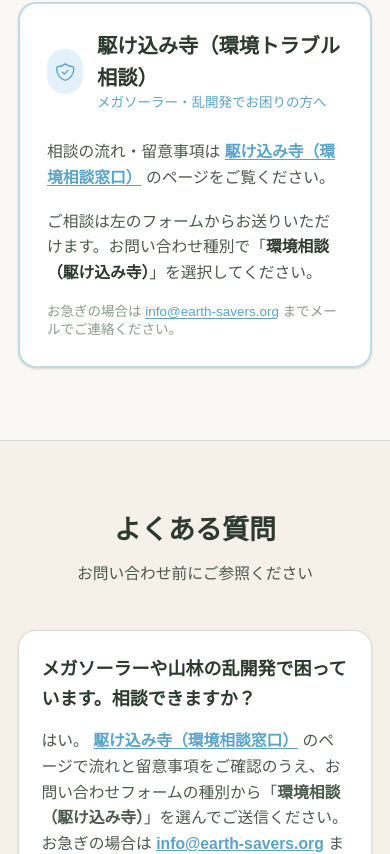
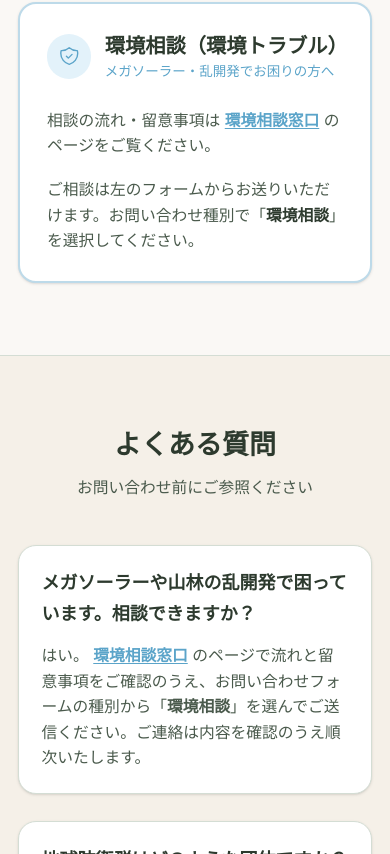
Before and after one commit to haitakamak-cmyk/earth-savers-web, a Next.js app: page /contact in a window 390 px wide. Shown: the part 1150-2004 px from the top of the page. Built offline with nearby package versions, Linux system fonts and the light colour scheme; a web font is replaced by a local one.

Commit message:
chore: earth-savers-web の未コミット変更をまとめて反映

```diff
--- a/src/app/about/page.tsx
+++ b/src/app/about/page.tsx
@@ -82,7 +82,7 @@ const faqItems = [
   },
   {
     q: "メガソーラー問題にはどう関わっていますか？",
-    a: "山林の乱開発や不適切な造成によるリスクを調査し、住民や自治体への情報提供、専門家の紹介、必要に応じた法的アドバイスなど、今後「駆け込み寺」としての支援が行えるように準備を進めています。",
+    a: "山林の乱開発や不適切な造成によるリスクを調査し、住民や自治体への情報提供、専門家の紹介、必要に応じた法的アドバイスなど、今後は環境相談としての支援が行えるように準備を進めています。",
   },
   {
     q: "水源地保全とは具体的に何をする活動ですか？",
--- a/src/app/activities/page.tsx
+++ b/src/app/activities/page.tsx
@@ -107,7 +107,7 @@ const activities: Activity[] = [
     tagColor: "text-coral bg-red-50",
     title: "環境破壊型開発の抑止・相談",
     description:
-      "相談受付、専門家との連携、実態調査、情報提供を通じて、環境破壊型開発の抑止に取り組んでいます。メガソーラーの無秩序な建設や山林の伐採など、地域が直面する課題に対して「駆け込み寺」として寄り添い、法的対応も視野に入れたサポートが行えるように準備を進めています。",
+      "相談受付、専門家との連携、実態調査、情報提供を通じて、環境破壊型開発の抑止に取り組んでいます。メガソーラーの無秩序な建設や山林の伐採など、地域が直面する課題に対して環境相談窓口として寄り添い、法的対応も視野に入れたサポートが行えるように準備を進めています。",
     image: "/images/photos/mega-solar.jpeg",
     imageAlt: "山を覆うメガソーラーの現状",
   },
--- a/src/app/api/contact/route.ts
+++ b/src/app/api/contact/route.ts
@@ -23,7 +23,7 @@ const CATEGORY_LABELS: Record<string, string> = {
   donation: "寄付・支援について",
   volunteer: "ボランティアについて",
   media: "取材・メディアについて",
-  "environment-consultation": "環境相談（駆け込み寺）",
+  "environment-consultation": "環境相談",
   other: "その他",
 };
 
--- a/src/app/consultation/page.tsx
+++ b/src/app/consultation/page.tsx
@@ -4,7 +4,7 @@ import type { Metadata } from "next";
 import { ORGANIZATION_NAME } from "@/lib/site";
 
 export const metadata: Metadata = {
-  title: "駆け込み寺（環境相談窓口）",
+  title: "環境相談窓口",
   description:
     "メガソーラーや風力発電など再エネ開発から地域・自然を守りたい方へ。" +
     `${ORGANIZATION_NAME}が弁護士と連携し、条例づくり・開発阻止の相談に応じます。`,
@@ -18,35 +18,55 @@ const concerns = [
   "条例で開発を止められるか法的に確認したい",
 ];
 
-const steps = [
+type Step = {
+  step: string;
+  title: string;
+  body: string;
+  link?: { label: string; href: string };
+};
+
+const steps: Step[] = [
   {
     step: "01",
-    title: "フォームから相談内容を送る",
-    body: "お名前・地域・開発計画の概要を記入してください。個人情報は厳重に管理します。",
+    title: "事例を読んで学ぶ",
+    body: "まずは全国の事例を読み、あなたの地域と似た状況がないか確認してください。条例運用・行政手続き・住民の動きなど、具体的な対応が記録されています。",
+    link: {
+      label: "事例集を読む →",
+      href: "/learn/topics/solar-wind-opposition-cases",
+    },
   },
   {
     step: "02",
-    title: "担当者から連絡",
-    body: "内容を確認のうえ、数日以内にメールでご連絡します。案件によっては連携弁護士を交えた相談に進みます。",
+    title: "近隣の仲間を集めて相談する",
+    body: "一人で動くより、近隣の住民と情報を共有し、状況を整理することが第一歩です。自治体への情報公開請求や議会への請願は、複数人で取り組むと効果的です。",
   },
   {
     step: "03",
-    title: "一緒に方針を考える",
-    body: "条例制定・パブコメ・住民説明会・法的手段など、地域の状況に合った選択肢を整理します。",
+    title: "事例をもとに対応を検討する",
+    body: "事例集の計画段階別対応表や、活動ツールキットを参考に、今の段階で打てる手を検討してください。",
+    link: { label: "活動ツールキット →", href: "/toolkit" },
+  },
+  {
+    step: "04",
+    title: "それでもわからないことがあれば相談する",
+    body: "自分たちで検討した上で、方法が見つからない・法的な判断が必要な場合は、環境相談窓口にお問い合わせください。連携する弁護士・専門家とともに対応を検討します。",
+    link: {
+      label: "相談フォームへ →",
+      href: "/contact?category=environment-consultation",
+    },
   },
 ];
 
 export default function ConsultationPage() {
   return (
     <>
-      {/* Hero */}
       <section className="relative overflow-hidden bg-wakakusa-dark py-14 sm:py-20">
         <div className="mx-auto max-w-3xl px-4 text-center sm:px-6">
           <p className="mb-3 text-sm font-semibold tracking-widest text-wakakusa-light/80 uppercase">
             環境相談窓口
           </p>
           <h1 className="font-serif text-3xl font-bold text-white drop-shadow-sm sm:text-4xl">
-            駆け込み寺
+            環境相談窓口
           </h1>
           <p className="mt-2 text-sm font-medium tracking-wide text-white/75">
             Environmental consultation desk
@@ -58,7 +78,6 @@ export default function ConsultationPage() {
         </div>
       </section>
 
-      {/* こんな悩みありませんか */}
       <section className="bg-ivory py-12 sm:py-16">
         <div className="mx-auto max-w-3xl px-4 sm:px-6">
           <h2 className="font-serif text-xl font-bold text-text-primary sm:text-2xl">
@@ -79,16 +98,13 @@ export default function ConsultationPage() {
                     />
                   </svg>
                 </span>
-                <span className="text-sm leading-relaxed text-text-secondary sm:text-base">
-                  {c}
-                </span>
+                <span className="text-sm leading-relaxed text-text-secondary sm:text-base">{c}</span>
               </li>
             ))}
           </ul>
         </div>
       </section>
 
-      {/* 実績・事例へのリンク */}
       <section className="border-y border-wakakusa/15 bg-wakakusa-light/30 py-10 sm:py-12">
         <div className="mx-auto max-w-3xl px-4 sm:px-6">
           <div className="flex flex-col gap-4 sm:flex-row sm:items-center sm:justify-between">
@@ -117,7 +133,6 @@ export default function ConsultationPage() {
         </div>
       </section>
 
-      {/* 相談の流れ */}
       <section className="bg-ivory py-12 sm:py-16">
         <div className="mx-auto max-w-3xl px-4 sm:px-6">
           <h2 className="font-serif text-xl font-bold text-text-primary sm:text-2xl">
@@ -129,9 +144,17 @@ export default function ConsultationPage() {
                 <span className="font-mono text-2xl font-bold text-wakakusa/30 leading-none">
                   {s.step}
                 </span>
-                <div>
+                <div className="min-w-0">
                   <h3 className="font-semibold text-text-primary">{s.title}</h3>
                   <p className="mt-1 text-sm leading-relaxed text-text-secondary">{s.body}</p>
+                  {s.link ? (
+                    <Link
+                      href={s.link.href}
+                      className="mt-2 inline-block text-sm font-semibold text-wakakusa hover:text-wakakusa-dark"
+                    >
+                      {s.link.label}
+                    </Link>
+                  ) : null}
                 </div>
               </div>
             ))}
@@ -139,7 +162,6 @@ export default function ConsultationPage() {
         </div>
       </section>
 
-      {/* 注意書き */}
       <section className="bg-ivory pb-2">
         <div className="mx-auto max-w-3xl px-4 sm:px-6">
           <div className="rounded-xl border border-border bg-white p-4 text-xs leading-relaxed text-text-muted">
@@ -153,15 +175,13 @@ export default function ConsultationPage() {
         </div>
       </section>
 
-      {/* CTA */}
       <section className="bg-ivory py-12 sm:py-16">
         <div className="mx-auto max-w-3xl px-4 text-center sm:px-6">
           <h2 className="font-serif text-xl font-bold text-text-primary sm:text-2xl">
-            まずは相談してみてください
+            自分たちで調べて、動いて、それでも困ったら
           </h2>
           <p className="mt-3 text-sm leading-relaxed text-text-secondary">
-            一人で悩まずに、現状を教えてください。<br className="hidden sm:block" />
-            どんな小さな疑問でも構いません。
+            事例を読み、仲間と相談し、できることを試した上で、それでも方法が見つからないときはご連絡ください。
           </p>
           <Link
             href="/contact?category=environment-consultation"
@@ -173,7 +193,7 @@ export default function ConsultationPage() {
             </svg>
           </Link>
           <p className="mt-4 text-xs text-text-muted">
-            お問い合わせ種別で「環境相談（駆け込み寺）」を選択してください。
+            お問い合わせ種別で「環境相談」を選択してください。
           </p>
         </div>
       </section>
--- a/src/app/contact/ContactFaqSection.tsx
+++ b/src/app/contact/ContactFaqSection.tsx
@@ -16,7 +16,7 @@ const FAQ_ITEMS: FaqItem[] = [
     question:
       "メガソーラーや山林の乱開発で困っています。相談できますか？",
     answerForSchema:
-      "はい。環境相談窓口「駆け込み寺」のページで概要を確認し、お問い合わせフォームの種別から「環境相談（駆け込み寺）」を選んで送信できます。弁護士との個別対応が必要な場合はご案内します。お急ぎの場合は info@earth-savers.org までメールでご連絡ください。",
+      "はい。環境相談窓口のページで概要を確認し、お問い合わせフォームの種別から「環境相談」を選んで送信できます。内容を確認のうえご連絡します。弁護士との個別対応が必要な場合はご案内します。",
     body: (
       <>
         はい。
@@ -24,18 +24,11 @@ const FAQ_ITEMS: FaqItem[] = [
           href="/consultation"
           className="mx-1 font-semibold text-aqua underline underline-offset-2"
         >
-          駆け込み寺（環境相談窓口）
+          環境相談窓口
         </Link>
         のページで流れと留意事項をご確認のうえ、お問い合わせフォームの種別から「
-        <strong>環境相談（駆け込み寺）</strong>
-        」を選んでご送信ください。お急ぎの場合は{" "}
-        <a
-          href="mailto:info@earth-savers.org"
-          className="font-semibold text-aqua underline"
-        >
-          info@earth-savers.org
-        </a>{" "}
-        までメールでご連絡ください。
+        <strong>環境相談</strong>
+        」を選んでご送信ください。ご連絡は内容を確認のうえ順次いたします。
       </>
     ),
   },
--- a/src/app/contact/ContactForm.tsx
+++ b/src/app/contact/ContactForm.tsx
@@ -92,7 +92,7 @@ export function ContactForm({
         <p className="font-semibold text-text-primary">
           {submitIntent === "bank-donation"
             ? "お申込みを受け付けました。"
-            : "お問い合わせを受け付けました。担当者よりご連絡いたします。"}
+            : "お問い合わせを受け付けました。担当者より内容を確認のうえご連絡いたします。"}
         </p>
         <p className="mt-3 text-sm text-text-secondary leading-relaxed">
           {submitIntent === "bank-donation"
@@ -178,7 +178,7 @@ export function ContactForm({
           <option value="donation">寄付・支援について</option>
           <option value="volunteer">ボランティアについて</option>
           <option value="media">取材・メディアについて</option>
-          <option value="environment-consultation">環境相談（駆け込み寺）</option>
+          <option value="environment-consultation">環境相談</option>
           <option value="other">その他</option>
         </select>
       </div>
--- a/src/app/contact/page.tsx
+++ b/src/app/contact/page.tsx
@@ -9,7 +9,7 @@ import { ContactForm } from "./ContactForm";
 export const metadata: Metadata = {
   title: "お問い合わせ",
   description:
-    `${ORGANIZATION_NAME_HEADER_LINE}への一般お問い合わせ、寄付・取材のご相談はフォームから。環境・再エネ開発に関するご相談は「駆け込み寺」ページおよびフォームの種別「環境相談（駆け込み寺）」からも受け付けています。よくある質問（FAQ）もご覧ください。`,
+    `${ORGANIZATION_NAME_HEADER_LINE}への一般お問い合わせ、寄付・取材のご相談はフォームから。環境・再エネ開発に関するご相談は「環境相談」ページおよびフォームの種別「環境相談」からも受け付けています。よくある質問（FAQ）もご覧ください。`,
 };
 
 const BANK_DONATION_MESSAGE = `都度寄付（銀行振込・郵便振替）です。受領証明書の発行や、振込先を記載したメールでのご案内を希望します。
@@ -81,7 +81,7 @@ export default async function ContactPage({ searchParams }: ContactPageProps) {
               />
             </div>
 
-            {/* Help Desk — 駆け込み寺 */}
+            {/* Help Desk — 環境相談 */}
             <div
               id="helpdesk"
               className="rounded-2xl border-2 border-aqua/40 bg-white p-6 shadow-sm sm:p-8"
@@ -104,7 +104,7 @@ export default async function ContactPage({ searchParams }: ContactPageProps) {
                 </div>
                 <div>
                   <h2 className="text-lg font-bold text-text-primary">
-                    駆け込み寺（環境トラブル相談）
+                    環境相談（環境トラブル）
                   </h2>
                   <p className="text-xs font-medium text-aqua">
                     メガソーラー・乱開発でお困りの方へ
@@ -119,24 +119,14 @@ export default async function ContactPage({ searchParams }: ContactPageProps) {
                     href="/consultation"
                     className="mx-1 font-semibold text-aqua underline underline-offset-2 hover:text-aqua-dark"
                   >
-                    駆け込み寺（環境相談窓口）
+                    環境相談窓口
                   </Link>
                   のページをご覧ください。
                 </p>
                 <p>
                   ご相談は左のフォームからお送りいただけます。お問い合わせ種別で「
-                  <strong className="text-text-primary">環境相談（駆け込み寺）</strong>
+                  <strong className="text-text-primary">環境相談</strong>
                   」を選択してください。
-                </p>
-                <p className="text-xs text-text-muted">
-                  お急ぎの場合は{" "}
-                  <a
-                    href="mailto:info@earth-savers.org"
-                    className="font-medium text-aqua underline underline-offset-2"
-                  >
-                    info@earth-savers.org
-                  </a>{" "}
-                  までメールでご連絡ください。
                 </p>
               </div>
             </div>
--- a/src/app/page.tsx
+++ b/src/app/page.tsx
@@ -529,7 +529,7 @@ export default function Home() {
           <p className="mt-3 text-text-secondary">
             メガソーラー計画や乱開発でお悩みの地域の方へ。
             <br className="hidden sm:block" />
-            私たちの「駆け込み寺」にご相談ください。
+            私たちの「環境相談」窓口にご相談ください。
           </p>
           <Link
             href="/contact#helpdesk"
--- a/src/components/Footer.tsx
+++ b/src/components/Footer.tsx
@@ -46,7 +46,7 @@ const footerLinks = [
       })),
       { label: "買って応援", href: "/shop" },
       { label: "メディア・実績", href: "/media" },
-      { label: "駆け込み寺（環境相談）", href: "/consultation" },
+      { label: "環境相談", href: "/consultation" },
       { label: "お知らせ", href: "/news" },
       { label: "お問い合わせ", href: "/contact" },
     ],
--- a/src/components/Header.tsx
+++ b/src/components/Header.tsx
@@ -4,29 +4,24 @@ import Image from "next/image";
 import Link from "next/link";
 import { useState } from "react";
 
-import { appSnsLinks } from "@/lib/app-sns-links";
 import { RESOURCE_NAV_LINKS } from "@/lib/resource-nav";
 import { ORGANIZATION_NAME_HEADER_LINE } from "@/lib/site";
 
-const navItemsBeforeResource = [
-  { label: "HOME", href: "/" },
+const navItemsBeforeResource = [{ label: "HOME", href: "/" }];
+
+/** デスクトップ「財団について」／モバイル「財団について」ドロップダウン共通 */
+const ABOUT_NAV_LINKS = [
   { label: "財団について", href: "/about" },
   { label: "メンバー", href: "/members" },
   { label: "活動内容", href: "/activities" },
-];
+  { label: "メディア・実績", href: "/media" },
+] as const;
 
-/**
- * 「支援・参加する」テキストリンクは削除済み（緑CTA「支援する」と同じ `/join` で完全重複だったため）。
- * 将来また間に項目を入れたいときはここに足す。
- */
 const navItemsAfterResource: { label: string; href: string }[] = [];
 
-/** お問い合わせはヘッダーからは外し、フッター等からご案内（メニュー圧迫と「下げる」要望のため） */
 const navItemsAfterAppSns = [
-  { label: "お知らせ", href: "/news" },
-  { label: "駆け込み寺", href: "/consultation" },
+  { label: "環境相談", href: "/consultation" },
   { label: "買って応援", href: "/shop" },
-  { label: "メディア・実績", href: "/media" },
 ];
 
 function ChevronDownIcon({ className }: { className?: string }) {
@@ -59,7 +54,6 @@ export function Header() {
     <header className="sticky top-0 z-50 border-b border-border bg-ivory/95 backdrop-blur-sm">
       <div className="mx-auto max-w-6xl px-4 sm:px-6">
         <div className="flex min-h-16 items-center justify-between gap-3 py-2 sm:min-h-20 sm:gap-4 sm:py-2.5">
-          {/* Logo + 法人名（ヘッダーは「一般」を省いた表記。正式名は site.ts の ORGANIZATION_NAME） */}
           <Link
             href="/"
             className="flex shrink-0 flex-col items-start gap-1 focus-visible:outline-none focus-visible:ring-2 focus-visible:ring-wakakusa/50 focus-visible:ring-offset-2"
@@ -77,13 +71,39 @@ export function Header() {
             </span>
           </Link>
 
-          {/* Desktop Nav */}
           <nav className="hidden items-center gap-0.5 md:flex lg:gap-1">
             {navItemsBeforeResource.map((item) => (
               <Link key={item.href} href={item.href} className={navLinkClassDesktop()}>
                 {item.label}
               </Link>
             ))}
+
+            <div className="group relative">
+              <button
+                type="button"
+                className={`${navLinkClassDesktop()} inline-flex items-center gap-0.5`}
+                aria-haspopup="menu"
+              >
+                財団について
+                <ChevronDownIcon className="h-3.5 w-3.5 opacity-70" />
+              </button>
+              <ul
+                role="menu"
+                className="invisible absolute right-0 top-full z-50 mt-1 min-w-[13rem] translate-y-1 rounded-xl border border-border bg-white py-2 opacity-0 shadow-lg transition-all duration-150 group-hover:visible group-hover:translate-y-0 group-hover:opacity-100 group-focus-within:visible group-focus-within:translate-y-0 group-focus-within:opacity-100"
+              >
+                {ABOUT_NAV_LINKS.map((link) => (
+                  <li key={link.href} role="none">
+                    <Link
+                      role="menuitem"
+                      href={link.href}
+                      className="block px-4 py-2.5 text-sm text-text-secondary transition-colors hover:bg-wakakusa-light hover:text-wakakusa-dark"
+                    >
+                      {link.label}
+                    </Link>
+                  </li>
+                ))}
+              </ul>
+            </div>
 
             <div className="group relative">
               <button
@@ -118,54 +138,6 @@ export function Header() {
               </Link>
             ))}
 
-            <div className="group relative">
-              <button
-                type="button"
-                className={`${navLinkClassDesktop()} inline-flex items-center gap-0.5`}
-                aria-expanded={false}
-                aria-haspopup="menu"
-              >
-                SNS
-                <ChevronDownIcon className="h-3.5 w-3.5 opacity-70" />
-              </button>
-              <ul
-                role="menu"
-                className="invisible absolute right-0 top-full z-50 mt-1 min-w-[13rem] translate-y-1 rounded-xl border border-border bg-white py-2 opacity-0 shadow-lg transition-all duration-150 group-hover:visible group-hover:translate-y-0 group-hover:opacity-100 group-focus-within:visible group-focus-within:translate-y-0 group-focus-within:opacity-100"
-              >
-                {appSnsLinks.map((link) => (
-                  <li key={link.id} role="none">
-                    {link.disabled ? (
-                      <span
-                        role="menuitem"
-                        aria-disabled="true"
-                        className="block cursor-default px-4 py-2.5 text-sm text-text-muted"
-                      >
-                        {link.label}
-                      </span>
-                    ) : link.external ? (
-                      <a
-                        role="menuitem"
-                        href={link.href}
-                        target="_blank"
-                        rel="noopener noreferrer"
-                        className="block px-4 py-2.5 text-sm text-text-secondary transition-colors hover:bg-wakakusa-light hover:text-wakakusa-dark"
-                      >
-                        {link.label}
-                      </a>
-                    ) : (
-                      <Link
-                        role="menuitem"
-                        href={link.href}
-                        className="block px-4 py-2.5 text-sm text-text-secondary transition-colors hover:bg-wakakusa-light hover:text-wakakusa-dark"
-                      >
-                        {link.label}
-                      </Link>
-                    )}
-                  </li>
-                ))}
-              </ul>
-            </div>
-
             {navItemsAfterAppSns.map((item) => (
               <Link key={item.href} href={item.href} className={navLinkClassDesktop()}>
                 {item.label}
@@ -179,7 +151,6 @@ export function Header() {
             </Link>
           </nav>
 
-          {/* Mobile Menu Button */}
           <button
             type="button"
             onClick={() => setIsOpen(!isOpen)}
@@ -208,7 +179,6 @@ export function Header() {
         </div>
       </div>
 
-      {/* Mobile Nav */}
       {isOpen && (
         <div className="border-t border-border bg-ivory md:hidden">
           <nav className="space-y-1 px-4 py-3">
@@ -222,6 +192,27 @@ export function Header() {
                 {item.label}
               </Link>
             ))}
+
+            <details className="group rounded-lg">
+              <summary className="cursor-pointer list-none px-4 py-3 text-base font-medium text-text-secondary marker:hidden [&::-webkit-details-marker]:hidden">
+                <span className="flex items-center justify-between">
+                  財団について
+                  <ChevronDownIcon className="h-4 w-4 opacity-60 transition-transform group-open:rotate-180" />
+                </span>
+              </summary>
+              <div className="ml-2 mt-1 space-y-0.5 border-l-2 border-wakakusa/25 pl-3">
+                {ABOUT_NAV_LINKS.map((link) => (
+                  <Link
+                    key={link.href}
+                    href={link.href}
+                    onClick={() => setIsOpen(false)}
+                    className="block rounded-lg px-3 py-2.5 text-sm text-text-secondary hover:bg-wakakusa-light hover:text-wakakusa-dark"
+                  >
+                    {link.label}
+                  </Link>
+                ))}
+              </div>
+            </details>
 
             <details className="group rounded-lg">
               <summary className="cursor-pointer list-none px-4 py-3 text-base font-medium text-text-secondary marker:hidden [&::-webkit-details-marker]:hidden">
@@ -255,47 +246,6 @@ export function Header() {
               </Link>
             ))}
 
-            <details className="group rounded-lg">
-              <summary className="cursor-pointer list-none px-4 py-3 text-base font-medium text-text-secondary marker:hidden [&::-webkit-details-marker]:hidden">
-                <span className="flex items-center justify-between">
-                  SNS
-                  <ChevronDownIcon className="h-4 w-4 opacity-60 transition-transform group-open:rotate-180" />
-                </span>
-              </summary>
-              <div className="ml-2 mt-1 space-y-0.5 border-l-2 border-wakakusa/25 pl-3">
-                {appSnsLinks.map((link) =>
-                  link.disabled ? (
-                    <span
-                      key={link.id}
-                      className="block cursor-default rounded-lg px-3 py-2.5 text-sm text-text-muted"
-                    >
-                      {link.label}
-                    </span>
-                  ) : link.external ? (
-                    <a
-                      key={link.id}
-                      href={link.href}
-                      target="_blank"
-                      rel="noopener noreferrer"
-                      onClick={() => setIsOpen(false)}
-                      className="block rounded-lg px-3 py-2.5 text-sm text-text-secondary hover:bg-wakakusa-light hover:text-wakakusa-dark"
-                    >
-                      {link.label}
-                    </a>
-                  ) : (
-                    <Link
-                      key={link.id}
-                      href={link.href}
-                      onClick={() => setIsOpen(false)}
-                      className="block rounded-lg px-3 py-2.5 text-sm text-text-secondary hover:bg-wakakusa-light hover:text-wakakusa-dark"
-                    >
-                      {link.label}
-                    </Link>
-                  ),
-                )}
-              </div>
-            </details>
-
             {navItemsAfterAppSns.map((item) => (
               <Link
                 key={item.href}
```
